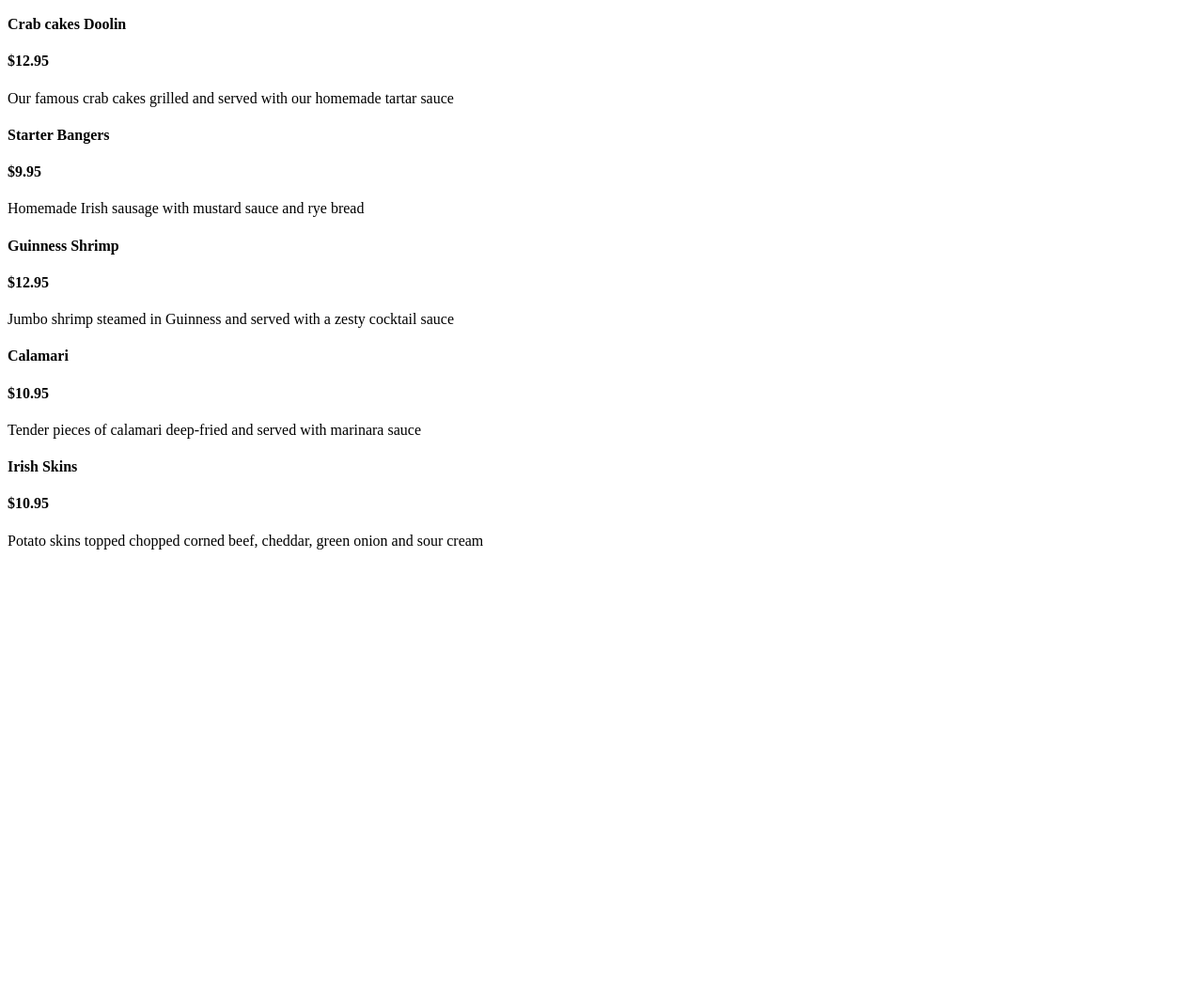
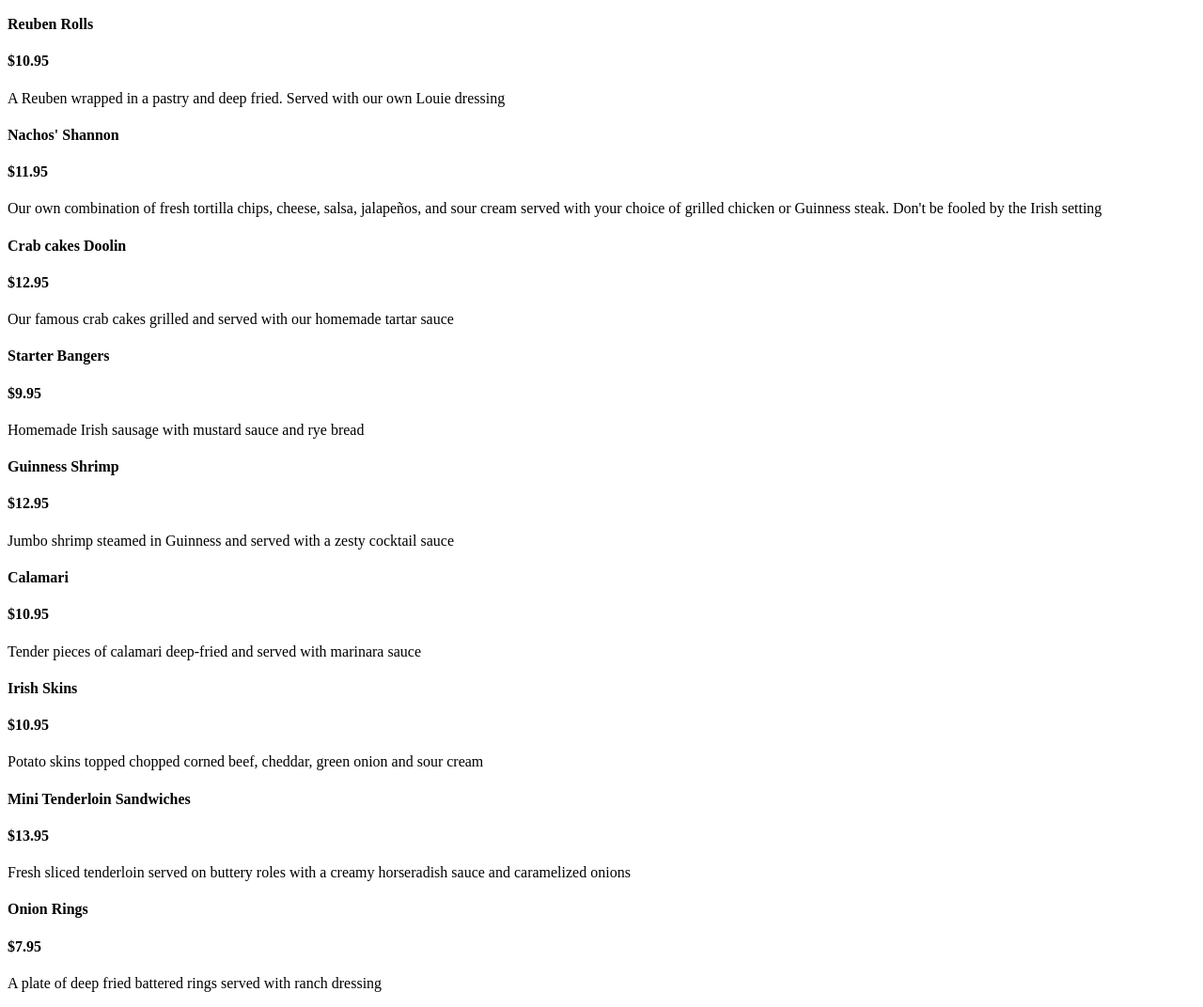
Before and after one commit to EmBla312/web-proj-2, a plain HTML site: page pages/tabs-layout-appetizers.html in a window 1280 px wide. Shown: the part 580-1652 px from the top of the page at 94% size. Before the commit the page ends 1181 px from the top, so only its background shows below. Drawn offline with Linux system fonts and the light colour scheme.

Commit message:
added content for appetizers and soups/salads tabs

```diff
--- a/pages/tabs-layout-appetizers.html
+++ b/pages/tabs-layout-appetizers.html
@@ -81,6 +81,38 @@
                 <div class="row">
                     <div class="list-obj-p">
                         <p>Five lightly battered and deep fried shrimp served with house cocktail sauce</p>
+                    </div>
+                </div>
+            </div>
+            <div class="tab-list-obj">
+                <div class="row">
+                    <!--row for item and price-->
+                    <div class="col-sm-6">
+                        <h4 class="list-obj-item">Reuben Rolls</h4>
+                    </div>
+                    <div class="col-sm-6">
+                        <h4 class="list-obj-price">$10.95</h4>
+                    </div>
+                </div>
+                <div class="row">
+                    <div class="list-obj-p">
+                        <p>A Reuben wrapped in a pastry and deep fried. Served with our own Louie dressing</p>
+                    </div>
+                </div>
+            </div>
+            <div class="tab-list-obj">
+                <div class="row">
+                    <!--row for item and price-->
+                    <div class="col-sm-6">
+                        <h4 class="list-obj-item">Nachos' Shannon</h4>
+                    </div>
+                    <div class="col-sm-6">
+                        <h4 class="list-obj-price">$11.95</h4>
+                    </div>
+                </div>
+                <div class="row">
+                    <div class="list-obj-p">
+                        <p>Our own combination of fresh tortilla chips, cheese, salsa, jalapeños, and sour cream served with your choice of grilled chicken or Guinness steak. Don't be fooled by the Irish setting</p>
                     </div>
                 </div>
             </div>
@@ -171,6 +203,38 @@
                     </div>
                 </div>
             </div>
+            <div class="tab-list-obj">
+                <div class="row">
+                    <!--row for item and price-->
+                    <div class="col-sm-6">
+                        <h4 class="list-obj-item">Mini Tenderloin Sandwiches</h4>
+                    </div>
+                    <div class="col-sm-6">
+                        <h4 class="list-obj-price">$13.95</h4>
+                    </div>
+                </div>
+                <div class="row">
+                    <div class="list-obj-p">
+                        <p>Fresh sliced tenderloin served on buttery roles with a creamy horseradish sauce and caramelized onions</p>
+                    </div>
+                </div>
+            </div>
+            <div class="tab-list-obj">
+                <div class="row">
+                    <!--row for item and price-->
+                    <div class="col-sm-6">
+                        <h4 class="list-obj-item">Onion Rings</h4>
+                    </div>
+                    <div class="col-sm-6">
+                        <h4 class="list-obj-price">$7.95</h4>
+                    </div>
+                </div>
+                <div class="row">
+                    <div class="list-obj-p">
+                        <p>A plate of deep fried battered rings served with ranch dressing</p>
+                    </div>
+                </div>
+            </div>
         </div>
     </div>
 </div>
```
Also changed, not shown: pages/food.html (+4 -3 lines), pages/tabs-layout-soups-salads.html (added, +187 -0 lines).
